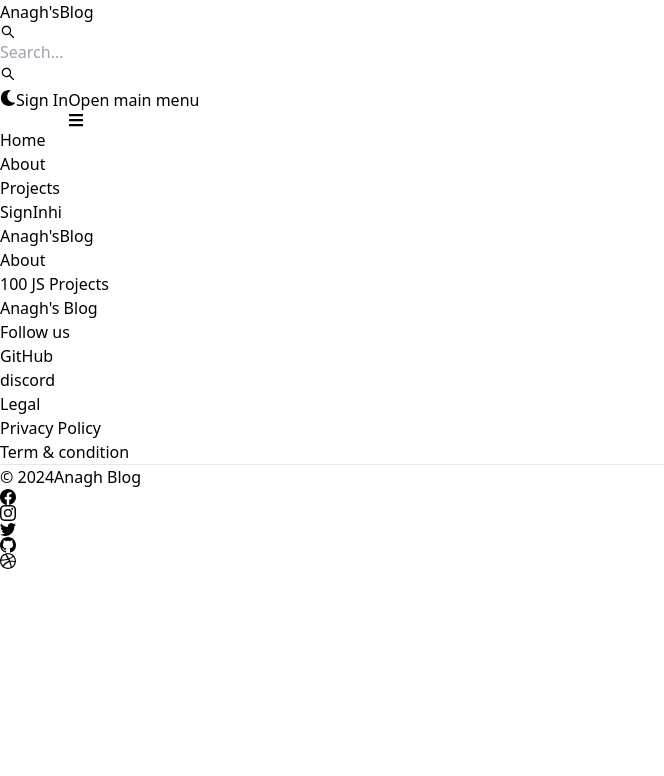
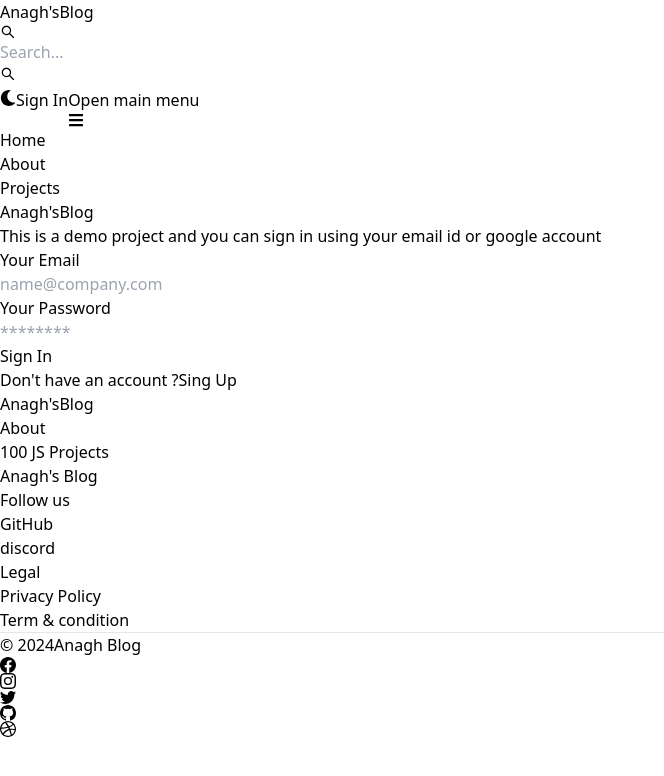
Before and after one commit to ZUD0/Blog, a React (Vite) app in the folder client/: page /sign-in in a window 1280 px wide. Shown: the top 776 px of the page, without its empty margins (0-664 px from the left). Built offline with nearby package versions, Linux system fonts and the light colour scheme.

Commit message:
completee sign in page funcitonality

```diff
--- a/client/src/pages/SignIn.jsx
+++ b/client/src/pages/SignIn.jsx
@@ -1,7 +1,106 @@
-import React from 'react'
+import { Alert, Button, Label, Spinner, TextInput } from "flowbite-react";
+import React, { useState } from "react";
+import { Link, useNavigate } from "react-router-dom";
 
 export default function SignIn() {
+  const [formData, setFormData] = useState({});
+  const [errorMessage, setErrorMessage] = useState(null);
+  const [loading, setLoading] = useState(false);
+  const navigate = useNavigate();
+
+  const handleChange = (e) => {
+    setFormData({ ...formData, [e.target.id]: e.target.value.trim() });
+  };
+
+  const handleSubmit = async (e) => {
+    e.preventDefault();
+    if (!formData.password || !formData.email)
+      return setErrorMessage("Please fill out all the fields");
+    try {
+      setLoading(true);
+      setErrorMessage(null);
+      const res = await fetch("/api/auth/signin", {
+        method: "POST",
+        headers: {
+          "Content-Type": "application/json",
+        },
+        body: JSON.stringify(formData),
+      });
+      const data = await res.json();
+      if (data.success === false) {
+        return setErrorMessage(data.message);
+      }
+      setLoading(false);
+      if (res.ok) {
+        navigate("/");
+      }
+    } catch (error) {
+      setErrorMessage(error.message);
+      setLoading(false);
+    }
+  };
+
   return (
-    <div>SignInhi</div>
-  )
+    <div className="min-h-screen mt-20">
+      <div className="flex p-3 max-w-3xl mx-auto flex-col md:flex-row md:items-center gap-5">
+        {/* LEFT */}
+        <div className="flex-1">
+          <Link to="/" className="font-bold dark:text-white text-4xl">
+            <span className="px-2 py-1 bg-gradient-to-r from-indigo-500 via-purple-500 to-pink-500 rounded-lg text-white">
+              Anagh's
+            </span>
+            Blog
+          </Link>
+          <p className="text-sm mt-5">
+            This is a demo project and you can sign in using your email id or google account
+          </p>
+        </div>
+
+        {/* RIGHT */}
+        <div className="flex-1">
+          <form className="flex flex-col gap-4" onSubmit={handleSubmit}>
+            <div>
+              <Label value=" Your Email" />
+              <TextInput
+                type="email"
+                placeholder="name@company.com"
+                id="email"
+                onChange={handleChange}
+              />
+            </div>
+            <div>
+              <Label value=" Your Password" />
+              <TextInput
+                type="password"
+                placeholder="********"
+                id="password"
+                onChange={handleChange}
+              />
+            </div>
+            <Button gradientDuoTone="purpleToPink" type="submit">
+              {loading ? (
+                <>
+                  <Spinner size="sm" />
+                  <span className="pl-3">Loading...</span>
+                </>
+              ) : (
+                "Sign In"
+              )}
+            </Button>
+          </form>
+          <div className="flex gap-2 text-sm mt-5">
+            <span>Don't have an account ?</span>
+            <Link to="/sign-up" className="text-blue-500">
+              Sing Up
+            </Link>
+          </div>
+          {errorMessage != null && (
+            <Alert className="mt-5" color="failure">
+              {errorMessage}
+            </Alert>
+          )}
+        </div>
+      </div>
+    </div>
+  );
 }
--- a/client/src/pages/SignUp.jsx
+++ b/client/src/pages/SignUp.jsx
@@ -52,8 +52,7 @@
             Blog
           </Link>
           <p className="text-sm mt-5">
-            Lorem ipsum dolor sit amet consectetur adipisicing elit. At culpa
-            officiis ut ab quaerat molestiae ad earum aut officia a, aliquid
+          This is a demo project and you can sign in using your email id or google account
           </p>
         </div>
 
@@ -82,7 +81,7 @@
               <Label value=" Your Password" />
               <TextInput
                 type="password"
-                placeholder="Password"
+                placeholder="********"
                 id="password"
                 onChange={handleChange}
               />
```
